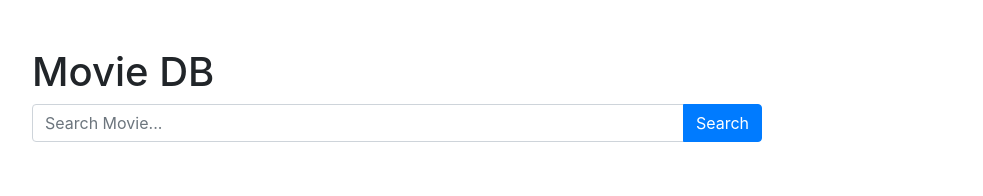
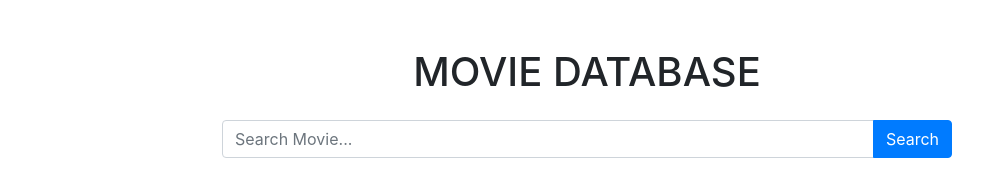
Before and after one commit to zachriek/movie-database, a plain HTML site: page index.html in a window 1280 px wide. Shown: the whole page, without its empty margins (53-1036 px from the left). Drawn offline with nearby package versions, Linux system fonts and the light colour scheme.

Commit message:
Update index.html

```diff
--- a/index.html
+++ b/index.html
@@ -7,20 +7,21 @@
 
     <!-- Bootstrap CSS -->
     <link rel="stylesheet" href="https://stackpath.bootstrapcdn.com/bootstrap/4.4.1/css/bootstrap.min.css" integrity="sha384-Vkoo8x4CGsO3+Hhxv8T/Q5PaXtkKtu6ug5TOeNV6gBiFeWPGFN9MuhOf23Q9Ifjh" crossorigin="anonymous">
+    <link rel="stylesheet" href="css/style.css">
 
-    <title>Movie DB</title>
+    <title>Movie Database</title>
   </head>
   <body>
 
     <div class="container">
     	<div class="row mt-5">
     		<div class="col">
-    			<h1>Movie DB</h1>
+    			<h1 class="text-center">MOVIE DATABASE</h1>
     		</div>
     	</div>
 
-    	<div class="row">
-    		<div class="col-md-8">
+    	<div class="row mt-3 mb-3">
+    		<div class="col-md-8 mx-auto">
     			<div class="input-group mb-3">
 					<input type="text" class="form-control input-keyword" placeholder="Search Movie...">
 					<div class="input-group-append">
```
